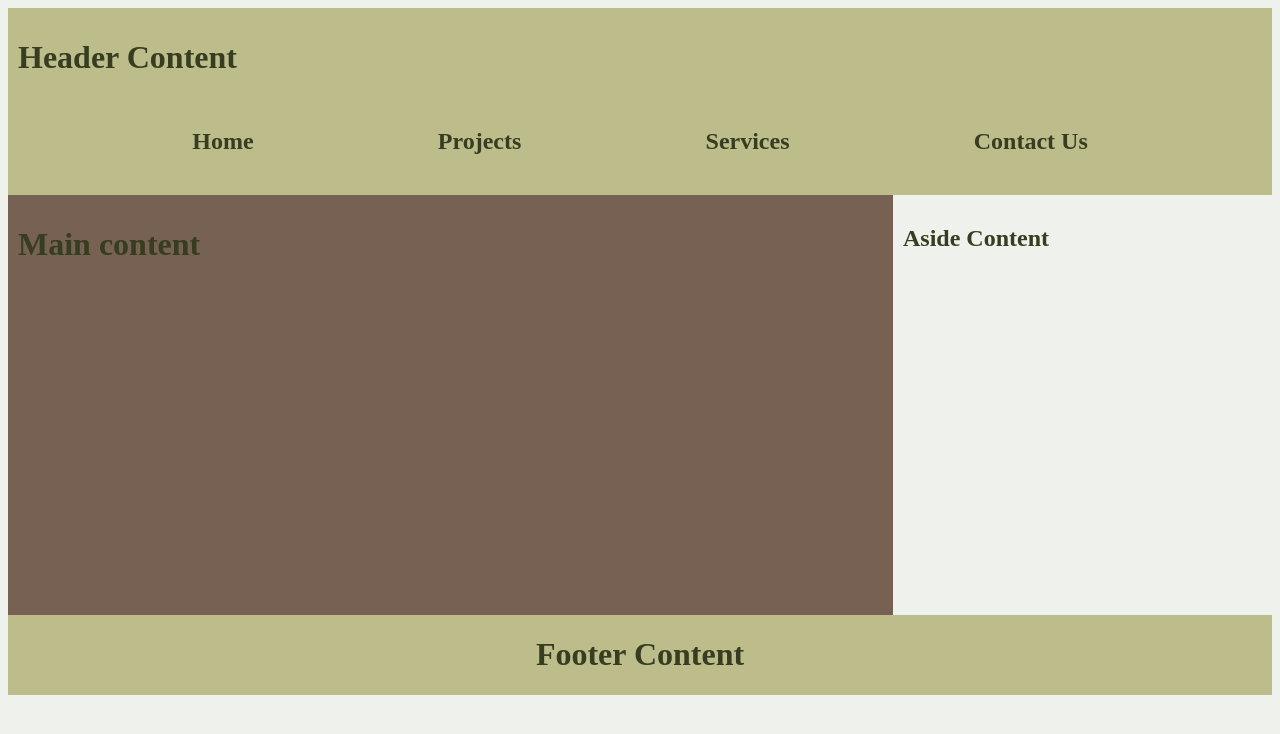
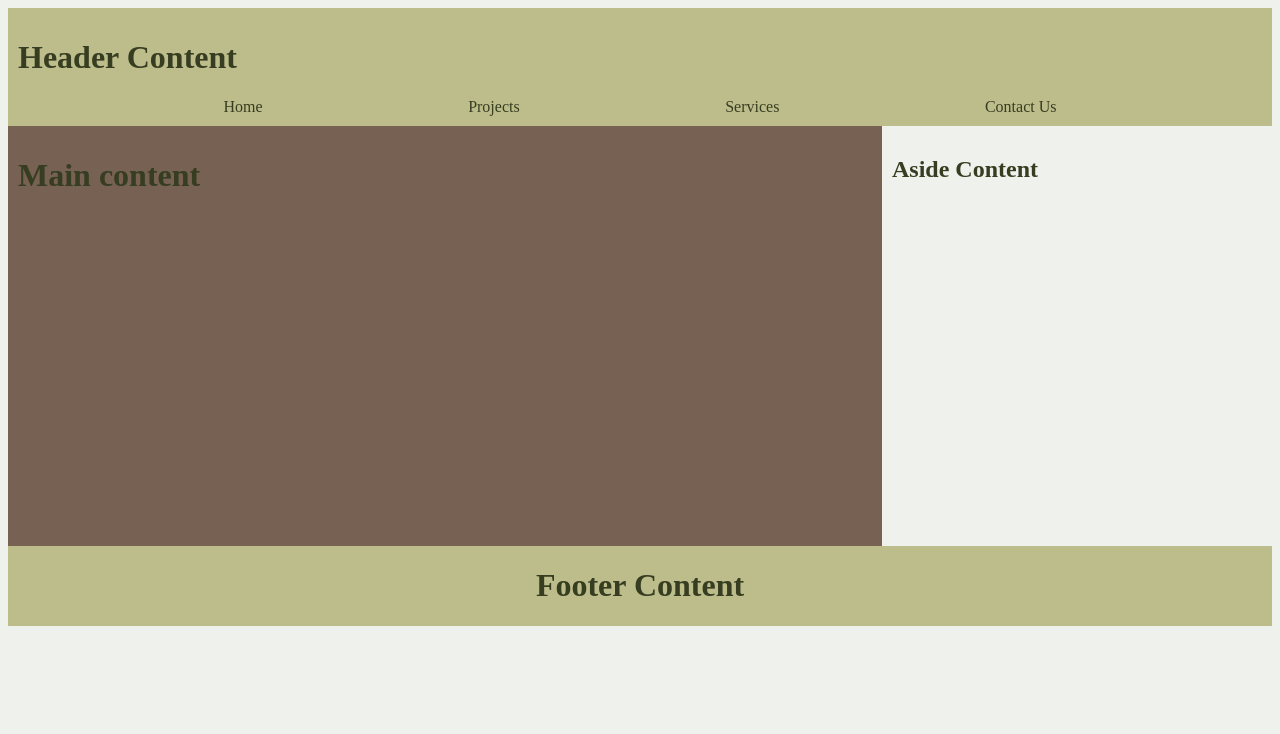
Before and after one commit to hlquantz-byui/wdd131, a plain HTML site: page week01/basic-layout.html in a window 1280 px wide. Drawn offline with Linux system fonts and the light colour scheme.

Commit message:
Committing

```diff
--- a/week01/basic-layout.html
+++ b/week01/basic-layout.html
@@ -10,10 +10,10 @@
     <header class="nav-header">
       <h1>Header Content</h1>
       <nav>
-        <h2>Home</h2>
-        <h2>Projects</h2>
-        <h2>Services</h2>
-        <h2>Contact Us</h2>
+        <a>Home</a>
+        <a>Projects</a>
+        <a>Services</a>
+        <a>Contact Us</a>
       </nav>
     </header>
     <main>
```
